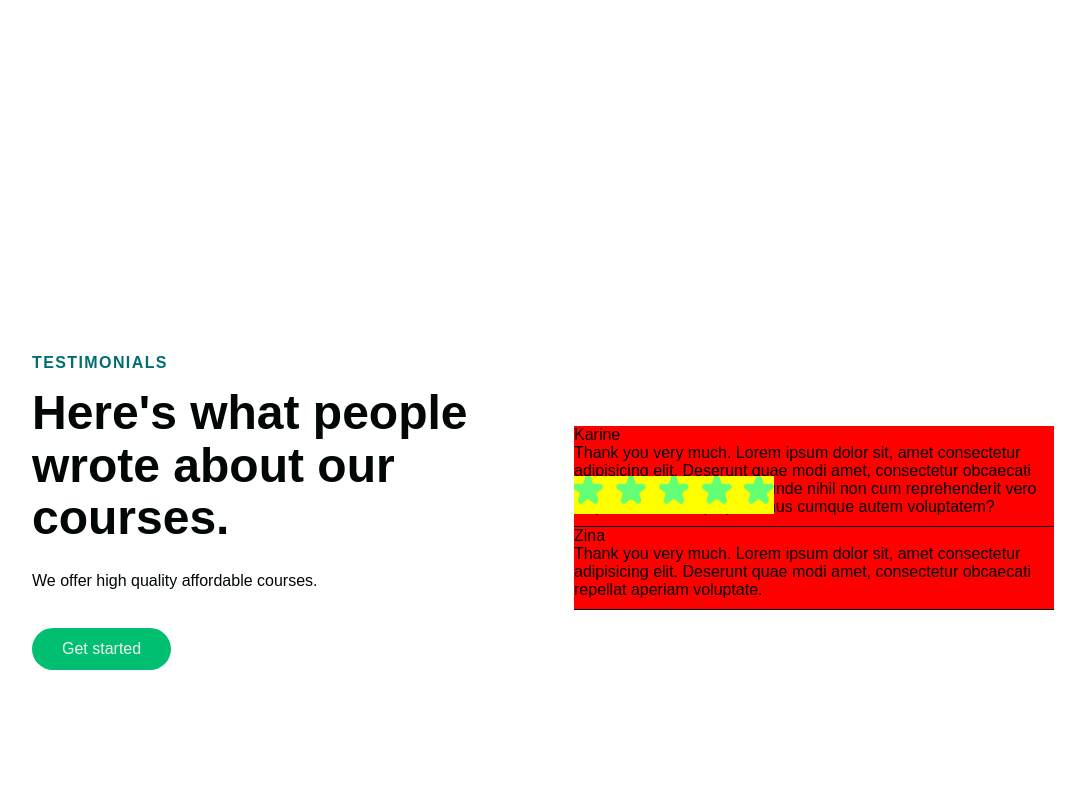
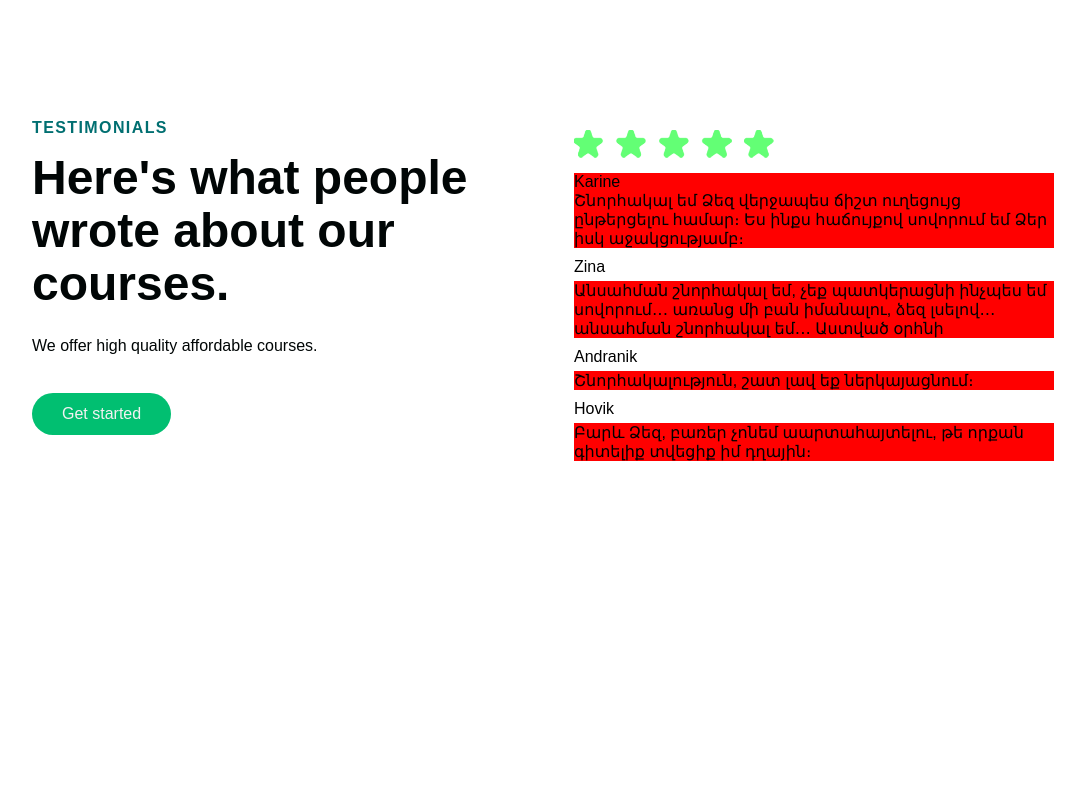
Before and after one commit to AnnaAn01/language-courses-react-website, a React (Create React App) app: page / in a window 1280 px wide. Shown: the part 1540-2340 px from the top of the page, without its empty margins (97-1182 px from the left). Built offline with nearby package versions, Linux system fonts and the light colour scheme; a web font is replaced by a local one.

Commit message:
styling testimonials section

```diff
--- a/src/components/Testimonials/Testimonials.js
+++ b/src/components/Testimonials/Testimonials.js
@@ -1,3 +1,139 @@
+// import styled from "styled-components";
+
+// export const TestimonialsContainer = styled.div`
+//   color: #000;
+//   background: ${({ lightBg }) => (lightBg ? "#fff" : "#000")};
+
+//   @media screen and (max-width: 768px) {
+//     padding: 100px 0;
+//   }
+// `;
+// export const TestimonialsWrapper = styled.div`
+//   display: grid;
+//   z-index: 1;
+//   height: 860px;
+//   width: 100%;
+//   max-width: 1100px;
+//   margin-right: auto;
+//   margin-left: auto;
+//   padding: 0 24px;
+//   justify-content: center;
+//   //   background: green;
+// `;
+// export const TestimonialsRow = styled.div`
+//   display: grid;
+//   grid-auto-columns: minmax(auto, 1fr);
+//   column-gap: 2rem;
+//   align-items: center;
+//   grid-template-areas: ${({ imgStart }) =>
+//     imgStart ? `'col2 col1'` : `'col1 col2'`};
+
+//   @media screen and (max-width: 768px) {
+//     grid-template-areas: ${({ imgStart }) =>
+//       imgStart ? `'col1' 'col2'` : `'col1 col2' 'col1 col1' 'col2 col2'`};
+//   }
+// `;
+
+// export const Column1 = styled.div`
+//   margin-bottom: 15px;
+//   padding: 0 15px;
+//   grid-area: col1;
+//   // background: purple;
+// `;
+// export const Column2 = styled.div`
+//   margin-bottom: 15px;
+//   max-height: 430px;
+//   padding: 0 15px;
+//   grid-area: col2;
+//   background: blue;
+// `;
+// export const TextWrapper = styled.div`
+//   //   background: yellow;
+//   max-width: 540px;
+//   padding-top: 0;
+//   padding-bottom: 60px;
+// `;
+// export const TopLine = styled.p`
+//   color: #016f71;
+//   font-size: 16px;
+//   line-height: 16px;
+//   font-weight: 700;
+//   letter-spacing: 1.4px;
+//   text-transform: uppercase;
+//   margin-bottom: 16px;
+// `;
+// export const Heading = styled.h1`
+//   margin-bottom: 24px;
+//   font-size: 48px;
+//   line-height: 1.1;
+//   font-weight: 600;
+//   color: ${({ lightText }) => (lightText ? "#f7f8fa" : "#010606")};
+
+//   @media screen and (480px) {
+//     font-size: 32px;
+//   }
+// `;
+
+// export const Subtitle = styled.p`
+//   max-width: 440px;
+//   margin-bottom: 35px;
+//   font-height: 18px;
+//   line-height: 24px;
+//   color: ${({ darkText }) => (darkText ? "#010606" : "#fff")};
+// `;
+
+// export const BtnWrap = styled.div`
+//   display: flex;
+//   jistify-content: flex-start;
+// `;
+
+// export const ImgWrap = styled.div`
+//   display: block;
+//   position: relative;
+//   max-width: 200px;
+//   // height: 10%;
+//   // display: flex;
+//   position: absolute;
+//   margin-top: 0px;
+//   // background: yellow;
+//   align-items: flex-start;
+//   justify-content: flex-start;
+// `;
+
+// export const Img = styled.img`
+//   display: flex;
+//   position: relative;
+//   width: 100%;
+//   margin: 0 0 10px 0;
+//   padding-right: 0;
+// `;
+
+// export const Col2TestimonialWrap = styled.div`
+//   width: 100%;
+//   display: flex;
+//   flex-direction: column;
+//   height: 100%;
+//   justify-cntent: flex-start;
+//   align-items: flex-start;
+//   // margin-top: -50px;
+//   background: red;
+// `;
+
+// export const TestimonialCard = styled.div`
+//   // padding-bottom: 10px;
+//   // border-bottom: 1px solid black;
+//   position: relative;
+//   top: 35px;
+//   flex-direction: column;
+//   background: orange;
+//   max-width: 540px;
+//   height: 100%;
+//   margin: 5px 0;
+//   padding-top: 0;
+//   padding-bottom: 10px;
+// `;
+// export const TestimonialName = styled.div``;
+
 import styled from "styled-components";
 
 export const TestimonialsContainer = styled.div`
@@ -24,7 +160,8 @@ export const TestimonialsRow = styled.div`
   display: grid;
   grid-auto-columns: minmax(auto, 1fr);
   column-gap: 2rem;
-  align-items: center;
+  align-items: flex-start;
+
   grid-template-areas: ${({ imgStart }) =>
     imgStart ? `'col2 col1'` : `'col1 col2'`};
 
@@ -43,9 +180,10 @@ export const Column2 = styled.div`
   margin-bottom: 15px;
   padding: 0 15px;
   grid-area: col2;
+  // background-color: orange;
 `;
 export const TextWrapper = styled.div`
-  //   background: yellow;
+  // background: yellow;
   max-width: 540px;
   padding-top: 0;
   padding-bottom: 60px;
@@ -85,35 +223,29 @@ export const BtnWrap = styled.div`
 `;
 
 export const ImgWrap = styled.div`
-  max-width: 200px;
-  // height: 10%;
-  display: flex;
-  position: absolute;
-  margin-top: 0px;
-  background: yellow;
+  position: relative;
+  justify-content: flex-start;
   align-items: flex-start;
-  justify-content: flex-start;
+  top: 10px;
 `;
 
 export const Img = styled.img`
-  width: 100%;
-  margin: 0 0 10px 0;
-  padding-right: 0;
+  // width: 100%;
+  // margin: 0 0 10px 0;
+  // padding-right: 0;
+  width: 200px;
+
+  margin-bottom: 16px;
 `;
 
 export const Col2TestimonialWrap = styled.div`
-  width: 100%;
-  display: flex;
-  flex-direction: column;
-  height: 100%;
-  justify-cntent: flex-start;
-  align-items: flex-start;
-  margin-top: -50px;
-  background: red;
+  max-width: 540px;
+  padding-top: 0;
+  padding-bottom: 60px;
 `;
 
 export const TestimonialCard = styled.div`
-  padding-bottom: 10px;
-  border-bottom: 1px solid black;
+  margin: 5px 0 10px 0;
+  background-color: red;
 `;
 export const TestimonialName = styled.div``;
--- a/src/components/Testimonials/index.js
+++ b/src/components/Testimonials/index.js
@@ -1,3 +1,102 @@
+// import React from "react";
+// import { Button } from "../ButtonElement";
+// import {
+//   TestimonialsContainer,
+//   TestimonialsWrapper,
+//   TestimonialsRow,
+//   Column1,
+//   Column2,
+//   TextWrapper,
+//   TopLine,
+//   Heading,
+//   Subtitle,
+//   BtnWrap,
+//   ImgWrap,
+//   Img,
+//   Col2TestimonialWrap,
+//   TestimonialCard,
+//   TestimonialName,
+// } from "./Testimonials";
+
+// const TestimonialsSection = ({
+//   lightBg,
+//   id,
+//   imgStart,
+//   topLine,
+//   lightText,
+//   headline,
+//   darkText,
+//   description,
+//   buttonLabel,
+//   img,
+//   alt,
+//   primary,
+//   dark,
+//   dark2,
+// }) => {
+//   return (
+//     <>
+//       <TestimonialsContainer lightBg={lightBg} id={id}>
+//         <TestimonialsWrapper>
+//           <TestimonialsRow imgStart={imgStart}>
+//             <Column1>
+//               <TextWrapper>
+//                 <TopLine>{topLine}</TopLine>
+//                 <Heading lightText={lightText}>{headline}</Heading>
+//                 <Subtitle darkText={darkText}>{description}</Subtitle>
+//                 <BtnWrap>
+//                   <Button
+//                     to="home"
+//                     duration={500}
+//                     spy={true}
+//                     exact="true"
+//                     offset={-80}
+//                     primary={primary ? 1 : 0}
+//                     dark={dark ? 1 : 0}
+//                     dark2={dark2 ? 1 : 0}
+//                   >
+//                     {buttonLabel}
+//                   </Button>
+//                 </BtnWrap>
+//               </TextWrapper>
+//             </Column1>
+//             <Column2>
+//               <ImgWrap>
+//                 <Img src={img} alt={alt} />
+//               </ImgWrap>
+//               <Col2TestimonialWrap>
+//                 <TestimonialCard>
+//                   <TestimonialName>Karine</TestimonialName>
+//                   Thank you very much. Lorem ipsum dolor sit, amet consectetur
+//                   adipisicing elit. Deserunt quae modi amet, consectetur
+//                   obcaecati repellat
+//                 </TestimonialCard>
+//                 <TestimonialCard>
+//                   <TestimonialName>Zina</TestimonialName>
+//                   Thank you very much. Lorem ipsum dolor sit, amet consectetur
+//                   adipisicing elit.
+//                 </TestimonialCard>
+//                 <TestimonialCard>
+//                   <TestimonialName>Zina</TestimonialName>
+//                   Thank you very much. Lorem ipsum dolor sit, amet consectetur
+//                   adipisicing elit.
+//                 </TestimonialCard>
+//                 <TestimonialCard>
+//                   <TestimonialName>Zina</TestimonialName>
+//                   Thank you very much. Lorem ipsum dolor sit, amet consectetur
+//                   adipisicing elit.
+//                 </TestimonialCard>
+//               </Col2TestimonialWrap>
+//             </Column2>
+//           </TestimonialsRow>
+//         </TestimonialsWrapper>
+//       </TestimonialsContainer>
+//     </>
+//   );
+// };
+
+// export default TestimonialsSection;
+
 import React from "react";
 import { Button } from "../ButtonElement";
 import {
@@ -61,23 +160,33 @@ const TestimonialsSection = ({
               </TextWrapper>
             </Column1>
             <Column2>
-              <ImgWrap>
-                <Img src={img} alt={alt} />
-              </ImgWrap>
               <Col2TestimonialWrap>
-                <TestimonialCard>
-                  <TestimonialName>Karine</TestimonialName>
-                  Thank you very much. Lorem ipsum dolor sit, amet consectetur
-                  adipisicing elit. Deserunt quae modi amet, consectetur
-                  obcaecati repellat aperiam voluptate, unde nihil non cum
-                  reprehenderit vero adipisci iure, suscipit possimus cumque
-                  autem voluptatem?
+                <ImgWrap>
+                  <Img src={img} alt={alt} />
+                </ImgWrap>
+                <TestimonialCard darkText={darkText}>
+                  <TestimonialName lightText={lightText}>
+                    Karine
+                  </TestimonialName>
+                  Շնորհակալ եմ Ձեզ վերջապես ճիշտ ուղեցույց ընթերցելու համար։ Ես
+                  ինքս հաճույքով սովորում եմ Ձեր իսկ աջակցությամբ։
                 </TestimonialCard>
-                <TestimonialCard>
-                  <TestimonialName>Zina</TestimonialName>
-                  Thank you very much. Lorem ipsum dolor sit, amet consectetur
-                  adipisicing elit. Deserunt quae modi amet, consectetur
-                  obcaecati repellat aperiam voluptate.
+                <TestimonialName lightText={lightText}>Zina</TestimonialName>
+                <TestimonialCard darkText={darkText}>
+                  Անսահման շնորհակալ եմ, չեք պատկերացնի ինչպես եմ սովորում․․․
+                  առանց մի բան իմանալու, ձեզ լսելով․․․ անսահման շնորհակալ եմ․․․
+                  Աստված օրհնի
+                </TestimonialCard>
+                <TestimonialName lightText={lightText}>
+                  Andranik
+                </TestimonialName>
+                <TestimonialCard darkText={darkText}>
+                  Շնորհակալություն, շատ լավ եք ներկայացնում։
+                </TestimonialCard>
+                <TestimonialName lightText={lightText}>Hovik</TestimonialName>
+                <TestimonialCard darkText={darkText}>
+                  Բարև Ձեզ, բառեր չոնեմ աարտահայտելու, թե որքան գիտելիք տվեցիք
+                  իմ դղային։
                 </TestimonialCard>
               </Col2TestimonialWrap>
             </Column2>
```
